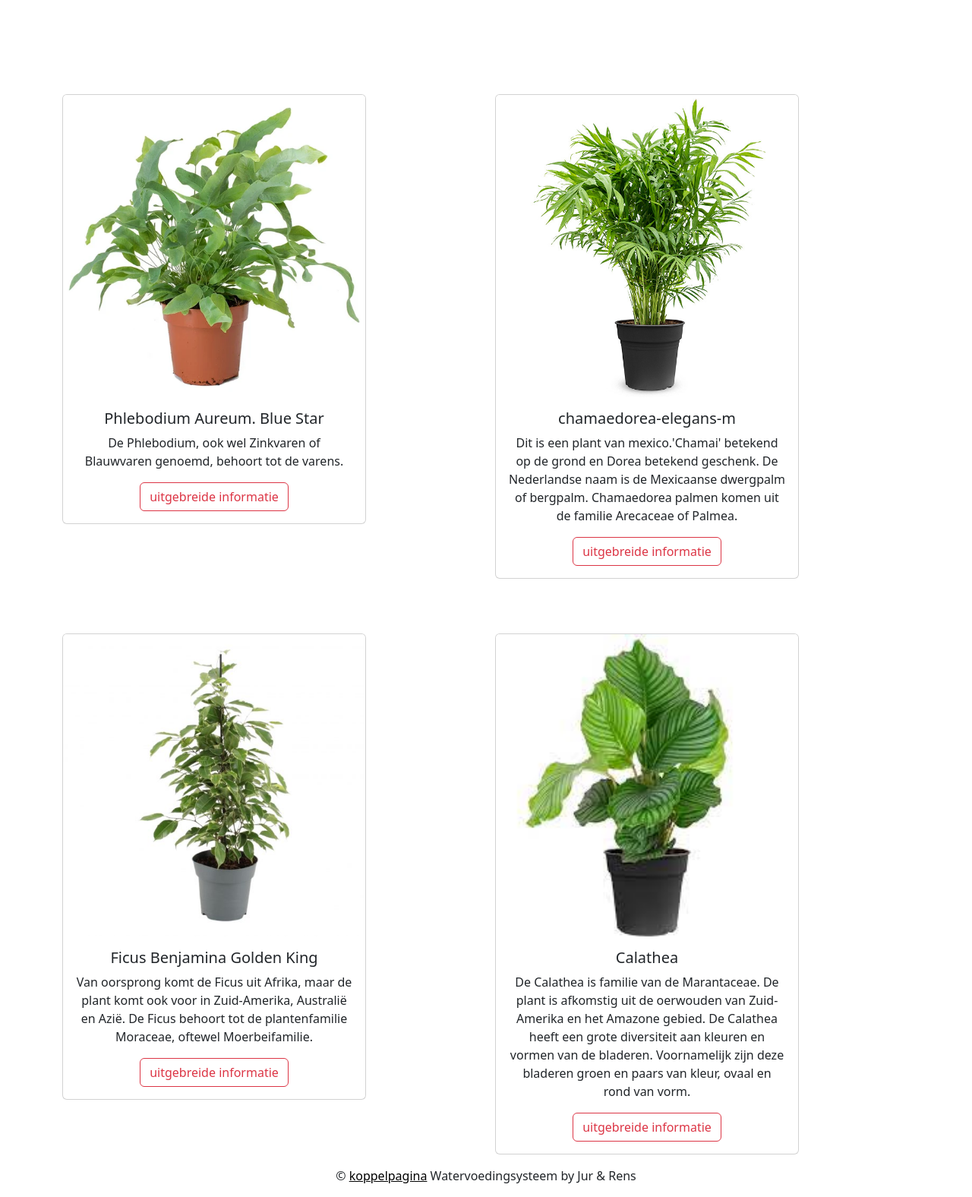
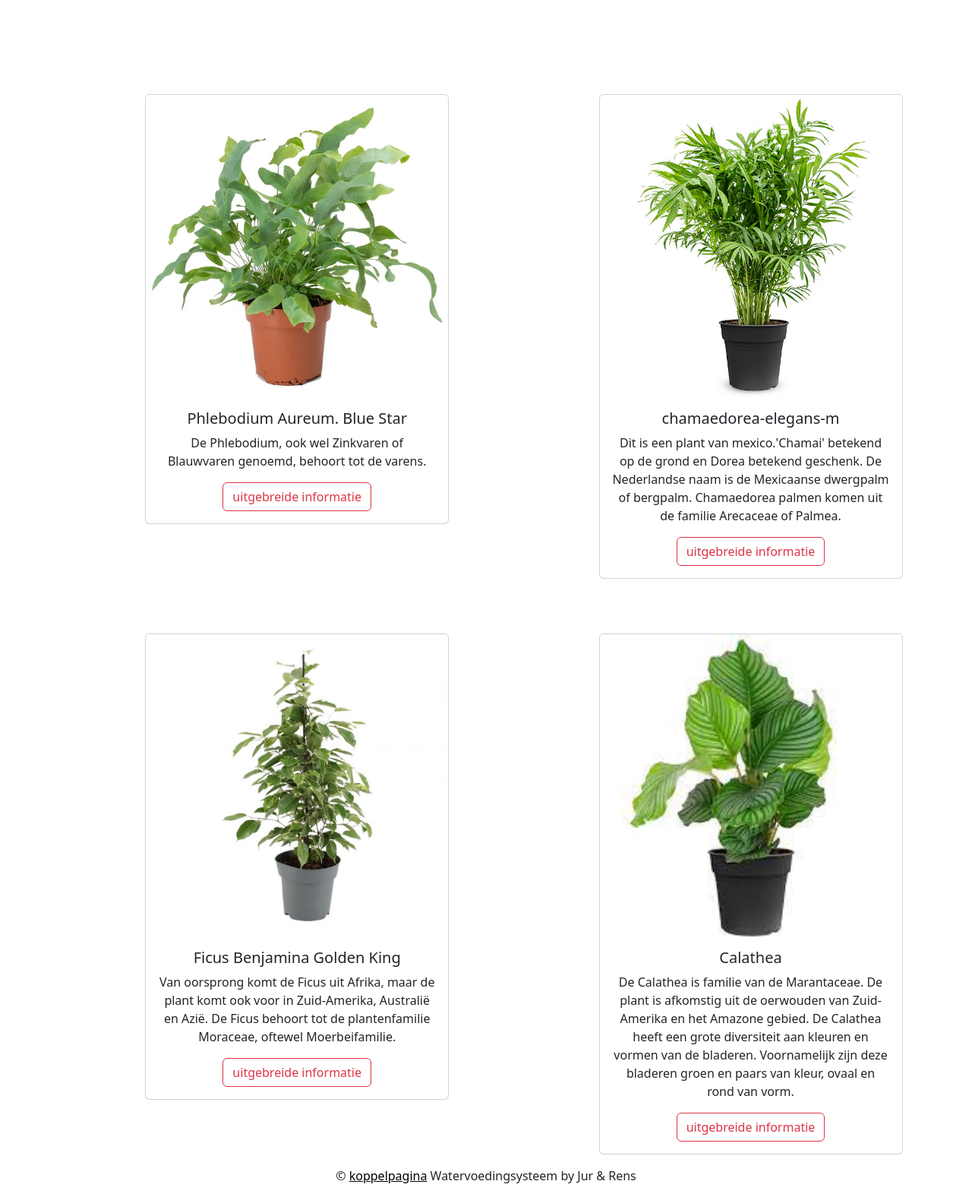
Before and after one commit to JurTeuwen/website_Watervoedingsysteem, a plain HTML site: page subpagina's/soortenplanten.html in a window 1280 px wide. Shown: the part 80-1656 px from the top of the page at 76% size. Drawn offline with nearby package versions, Linux system fonts and the light colour scheme; files that its build step writes are made by us from their sources.

Commit message:
foto's centreren

```diff
--- a/subpagina's/soortenplanten.html
+++ b/subpagina's/soortenplanten.html
@@ -22,7 +22,7 @@
   <div class="container text-center">
     <div class="row">
       <div class="col">
-        <div class="card" style="width: 25rem; margin-top: 4.5rem;">
+        <div class="card" style="width: 25rem; margin-top: 4.5rem; margin-left: 20%;">
           <img src="/afbeeldingen/Phlebodium Aureum. Blue Star.png" class="card-img-top" alt="foto niet geladen">
           <div class="card-body">
             <h5 class="card-title">Phlebodium Aureum. Blue Star</h5>
@@ -33,7 +33,7 @@
         </div>
       </div>
       <div class="col">
-        <div class="card" style="width: 25rem; margin-top: 4.5rem;">
+        <div class="card" style="width: 25rem; margin-top: 4.5rem;margin-left:25%;">
           <img src="/afbeeldingen/chamaedorea-elegans-m.png" class="card-img-top" alt="foto niet geladen">
           <div class="card-body">
             <h5 class="card-title">chamaedorea-elegans-m</h5>
@@ -50,7 +50,7 @@
     </div>
     <div class="row">
       <div class="col">
-        <div class="card" style="width: 25rem; margin-top: 4.5rem;">
+        <div class="card" style="width: 25rem; margin-top: 4.5rem;margin-left: 20%;">
           <img src="/afbeeldingen/Ficus Benjamina Golden King.png" class="card-img-top" alt="foto niet geladen">
           <div class="card-body">
             <h5 class="card-title">Ficus Benjamina Golden King</h5>
@@ -62,7 +62,7 @@
         </div>
       </div>
       <div class="col">
-        <div class="card" style="width: 25rem; margin-top: 4.5rem;">
+        <div class="card" style="width: 25rem; margin-top: 4.5rem;margin-left: 25%;">
           <img src="/afbeeldingen/Calathea.png" class="card-img-top" alt="foto niet geladen">
           <div class="card-body">
             <h5 class="card-title">Calathea</h5>
```
Also changed, not shown: subpagina's/ontwerpers.html (+2 -2 lines).
